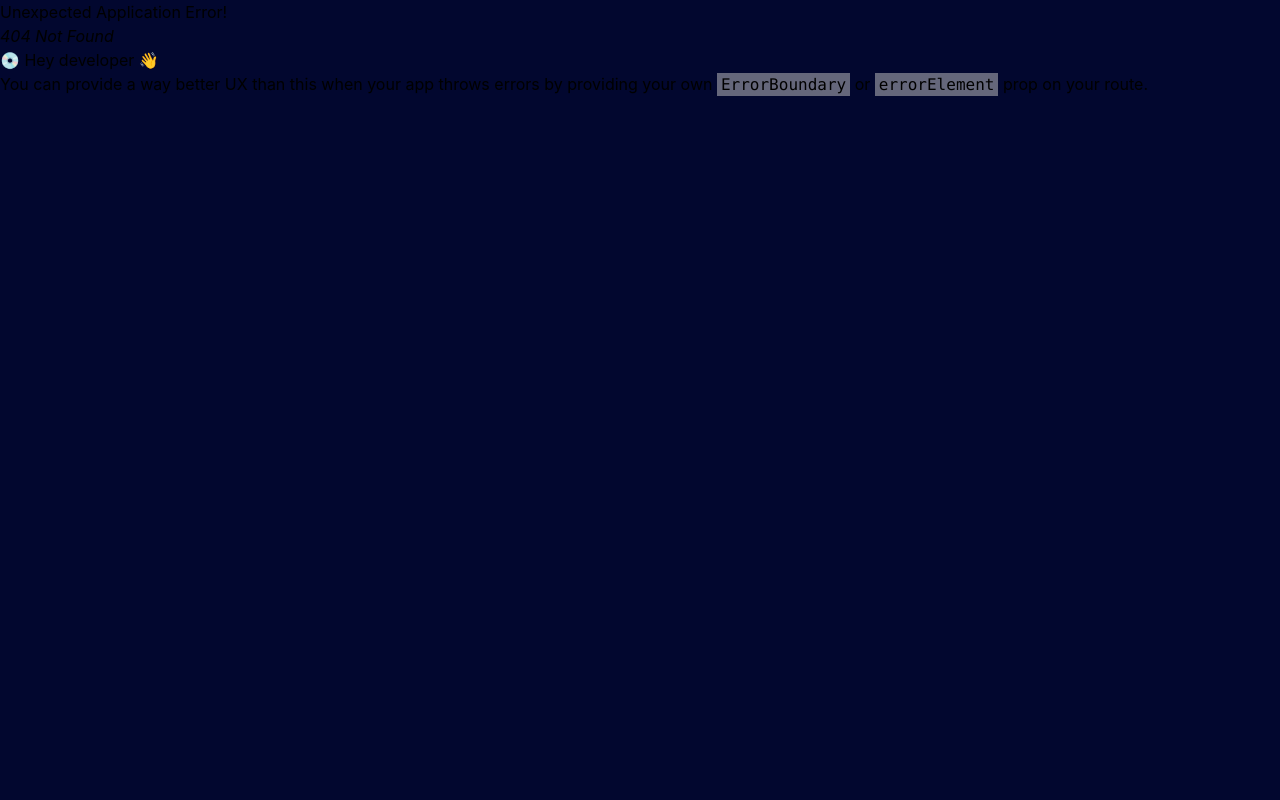
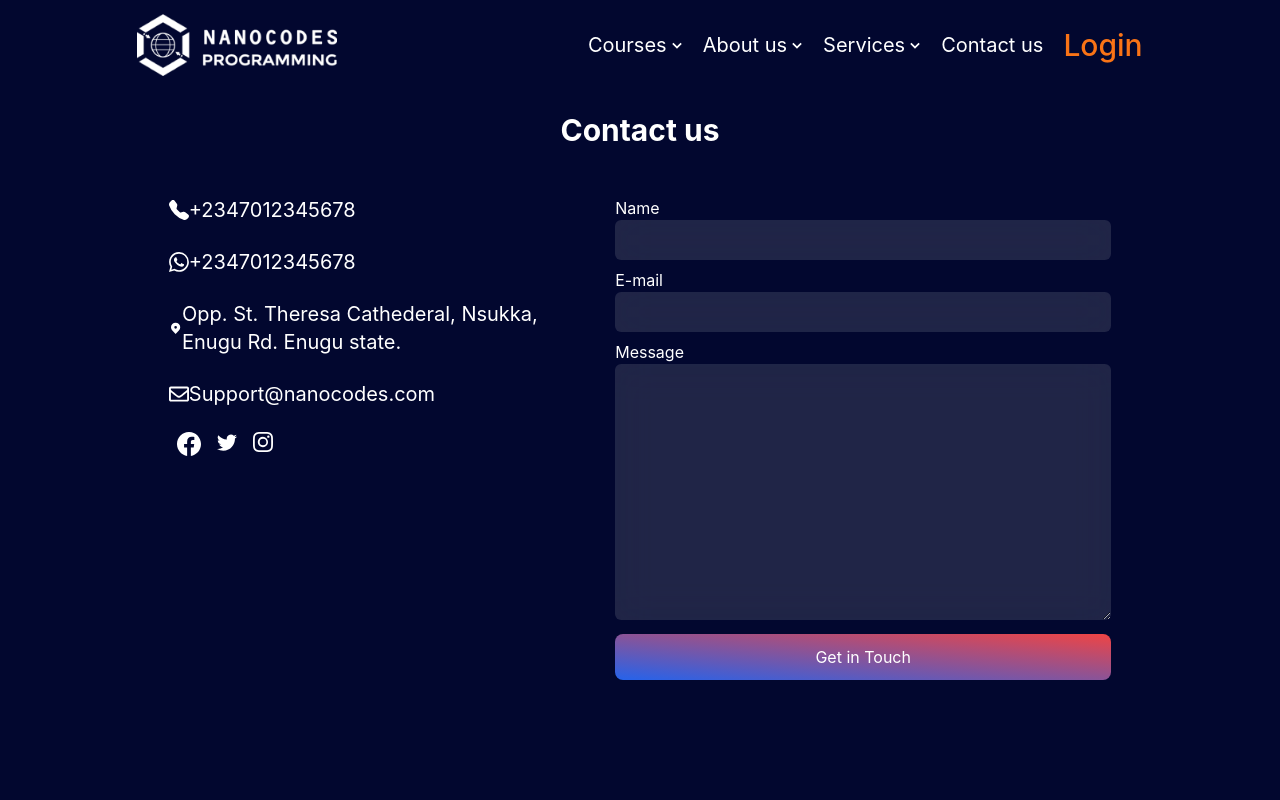
Before and after one commit to romeoscript/nanocodes_website, a React (Create React App) app: page /contact in a window 1280 px wide. Before the commit this address had no page. Shown: the top 800 px of the page. Built offline with nearby package versions, Linux system fonts and the light colour scheme.

Commit message:
feat: contact form

```diff
--- a/src/App.js
+++ b/src/App.js
@@ -3,6 +3,7 @@ import { createBrowserRouter, RouterProvider } from "react-router-dom";
 import Login from "./pages/Login";
 import Registration from "./pages/Registration";
 import FAQ from "./pages/FAQ";
+import Contact from "./pages/Contact";
 
 const router = createBrowserRouter([
   {
@@ -21,6 +22,10 @@ const router = createBrowserRouter([
     path: "/faqs",
     element: <FAQ/>,
   },
+  {
+    path: "/contact",
+    element: <Contact/>,
+  },
 ]);
 function App() {
   return <RouterProvider router={router} />;
--- /dev/null
+++ b/src/components/ContactForm.jsx
@@ -0,0 +1,39 @@
+import React from 'react'
+
+const ContactForm = ({className}) => {
+  const classes = className
+  return (
+    <div>
+        <form action="#" className={classes}>
+            <div>
+              <label htmlFor="#">Name </label> <br />
+              <input
+                type="text"
+                className=" w-full p-2 rounded-md mb-2 outline-none maini"
+              />
+            </div>
+            <div>
+              <label htmlFor="#">E-mail </label> <br />
+              <input
+                type="text"
+                className=" w-full p-2 rounded-md mb-2 outline-none maini"
+              />
+            </div>
+            <label htmlFor="#">Message </label>
+            <br />
+            <textarea
+              name=""
+              id=""
+              cols="30"
+              rows="10 "
+              className=" w-full p-2 rounded-md mb-2 outline-none maini"
+            ></textarea>
+            <button className="block bg-gradient-to-tr from-blue-600 to-red-500 rounded-lg w-full p-[0.7rem]">
+              Get in Touch
+            </button>
+          </form>
+    </div>
+  )
+}
+
+export default ContactForm
--- a/src/components/LadyForm.jsx
+++ b/src/components/LadyForm.jsx
@@ -1,4 +1,5 @@
 import number1 from "../images/2.png";
+import ContactForm from "./ContactForm";
 
 const LadyForm = () => {
   return (
@@ -8,34 +9,7 @@ const LadyForm = () => {
       </h2>
       <div>
         <aside className="w-[80%] m-auto text-white relative">
-          <form action="#" className="w-[40%]">
-            <div>
-              <label htmlFor="#">Name </label> <br />
-              <input
-                type="text"
-                className=" w-full p-2 rounded-md mb-2 outline-none maini"
-              />
-            </div>
-            <div>
-              <label htmlFor="#">E-mail </label> <br />
-              <input
-                type="text"
-                className=" w-full p-2 rounded-md mb-2 outline-none maini"
-              />
-            </div>
-            <label htmlFor="#">Message </label>
-            <br />
-            <textarea
-              name=""
-              id=""
-              cols="30"
-              rows="10 "
-              className=" w-full p-2 rounded-md mb-2 outline-none maini"
-            ></textarea>
-            <button className="block bg-gradient-to-tr from-blue-600 to-red-500 rounded-lg w-full p-[0.7rem]">
-              Get in Touch
-            </button>
-          </form>
+          <ContactForm className='w-[40%]'/>
 
           <img
             src={number1}
--- /dev/null
+++ b/src/pages/Contact.jsx
@@ -0,0 +1,57 @@
+import React from "react";
+import ContactForm from "../components/ContactForm";
+import Layout from "../components/Layout";
+import {
+  BsFillTelephoneFill,
+  BsWhatsapp,
+  BsFacebook,
+  BsTwitter,
+  BsInstagram,
+} from "react-icons/bs";
+import { HiLocationMarker } from "react-icons/hi";
+import { FaRegEnvelope } from "react-icons/fa";
+
+const Contact = () => {
+  return (
+    <Layout>
+      <figure className="mt-[7rem] min-h-[100vh]">
+        <h2 className="font-bold text-3xl text-white text-center m-[2rem]">
+          Contact us
+        </h2>
+        <div className=" text-white w-4/5 p-[1rem] m-auto flex justify-around">
+          <aside className="basis-[40%]">
+            <p className="flex items-center  text-xl mb-6">
+              {" "}
+              <BsFillTelephoneFill />
+              +2347012345678
+            </p>
+            <p className="flex items-center text-xl  mb-6">
+              {" "}
+              <BsWhatsapp />
+              +2347012345678
+            </p>
+            <p className="flex items-center text-xl  mb-6">
+              {" "}
+              <HiLocationMarker /> Opp. St. Theresa Cathederal, Nsukka, Enugu
+              Rd. Enugu state.
+            </p>
+            <p className="flex items-center text-xl  mb-6">
+              {" "}
+              <FaRegEnvelope /> Support@nanocodes.com
+            </p>
+            <p className="flex    font-bold text-xl ">
+              <BsFacebook className="mx-[0.5rem] text-2xl" />{" "}
+              <BsTwitter className="mx-[0.5rem]" />{" "}
+              <BsInstagram className="mx-[0.5rem]" />
+            </p>
+          </aside>
+          <aside className="basis-[50%]">
+            <ContactForm className="w-full" />
+          </aside>
+        </div>
+      </figure>
+    </Layout>
+  );
+};
+
+export default Contact;
--- a/src/pages/FAQ.jsx
+++ b/src/pages/FAQ.jsx
@@ -35,7 +35,7 @@ function FAQ() {
         <div key={index} className=" py-4">
           <button
             onClick={() => handleClick(index)}
-            className="flex justify-between text-white items-center w-full px-4 py-2 text-lg font-medium text-left  focus:outline-none "
+            className="flex justify-between border-l-8 rounded-sm border-[#FF7D00]  text-white items-center w-full px-4 py-2 text-lg font-medium text-left  focus:outline-none "
           >
             <span>{faq.question}</span>
             <ChevronDownIcon
```
